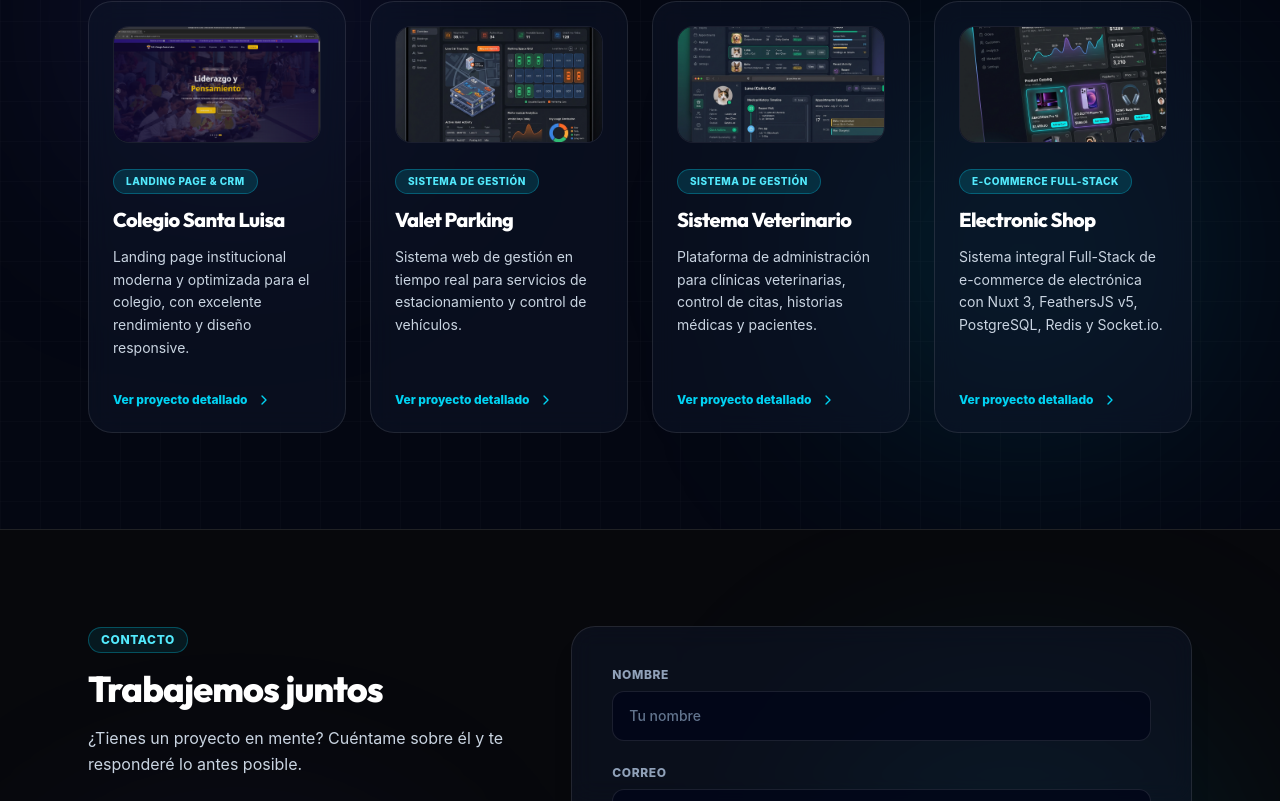
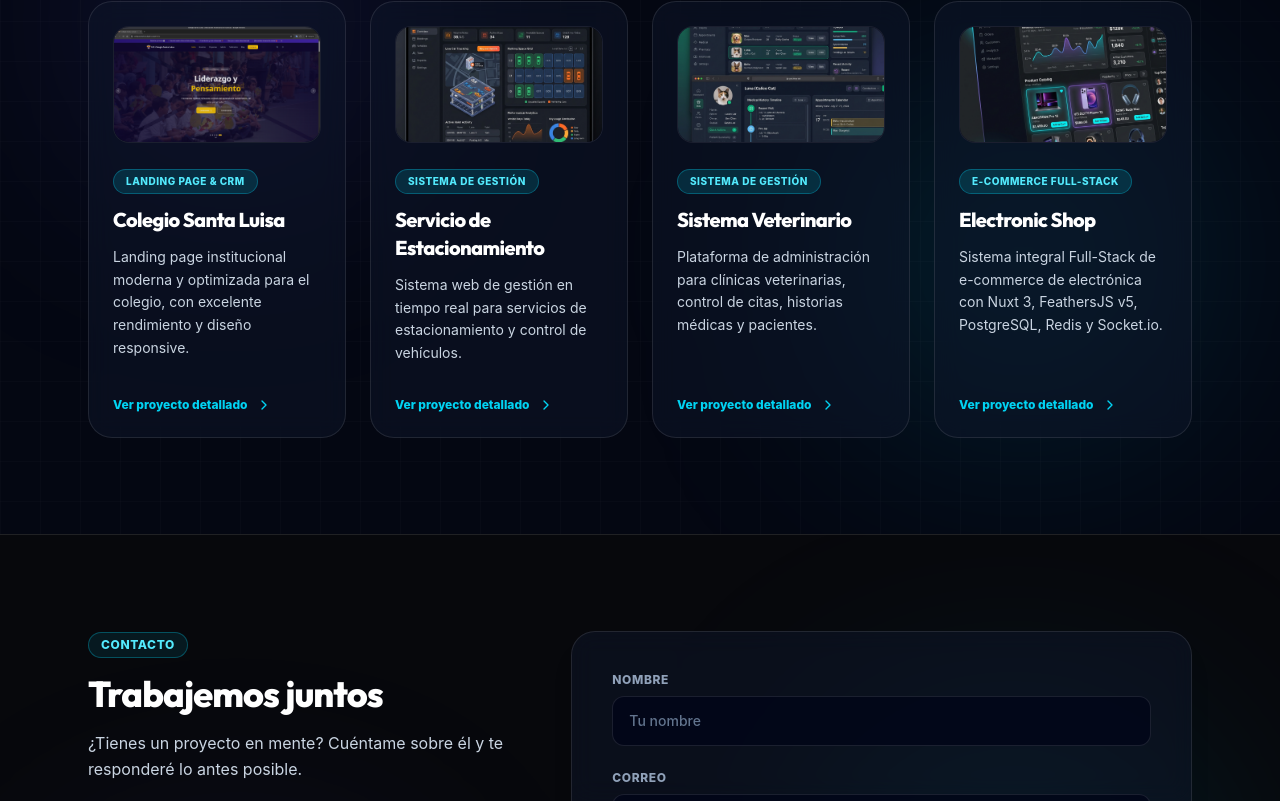
Before and after one commit to jav978/landingpage-jav978, a React (Vite) app: page / in a window 1280 px wide. Shown: the part 2419-3220 px from the top of the page. Built offline with nearby package versions, Linux system fonts and the light colour scheme.

Commit message:
fix(copy): cambiar titulo a Servicio de Estacionamiento en Espanol

```diff
--- a/src/App.tsx
+++ b/src/App.tsx
@@ -97,7 +97,7 @@ const translations = {
         tag: "Landing Page & CRM"
       },
       project2: {
-        title: "Valet Parking",
+        title: "Servicio de Estacionamiento",
         desc: "Sistema web de gestión en tiempo real para servicios de estacionamiento y control de vehículos.",
         tag: "Sistema de Gestión"
       },
@@ -304,10 +304,10 @@ const PROJECT_DETAILS: { [key: string]: { es: ProjectDetail; en: ProjectDetail }
   project2: {
     es: {
       id: "project2",
-      title: "Valet Parking System",
+      title: "Servicio de Estacionamiento",
       tag: "Sistema de Gestión",
       shortDesc: "Sistema web de gestión en tiempo real para servicios de estacionamiento y control de vehículos.",
-      longDesc: "Un sistema web en tiempo real desarrollado para agilizar y digitalizar las operaciones de valet parking. Permite a los operadores registrar el ingreso de vehículos, gestionar tarifas dinámicas, enviar alertas de retiro automático y coordinar a los choferes en tiempo real.",
+      longDesc: "Un sistema web en tiempo real desarrollado para agilizar y digitalizar las operaciones de servicio de estacionamiento. Permite a los operadores registrar el ingreso de vehículos, gestionar tarifas dinámicas, enviar alertas de retiro automático y coordinar a los choferes en tiempo real.",
       philosophy: "Maximizar la eficiencia operativa reduciendo tiempos de espera y automatizando el cálculo de costos con total transparencia para el cliente.",
       liveUrl: "https://parking-valet-v1-0-git-develop-jose-vasquezs-projects.vercel.app/",
       techs: ["React", "Node.js", "WebSockets", "Tailwind CSS", "PostgreSQL"],
```
